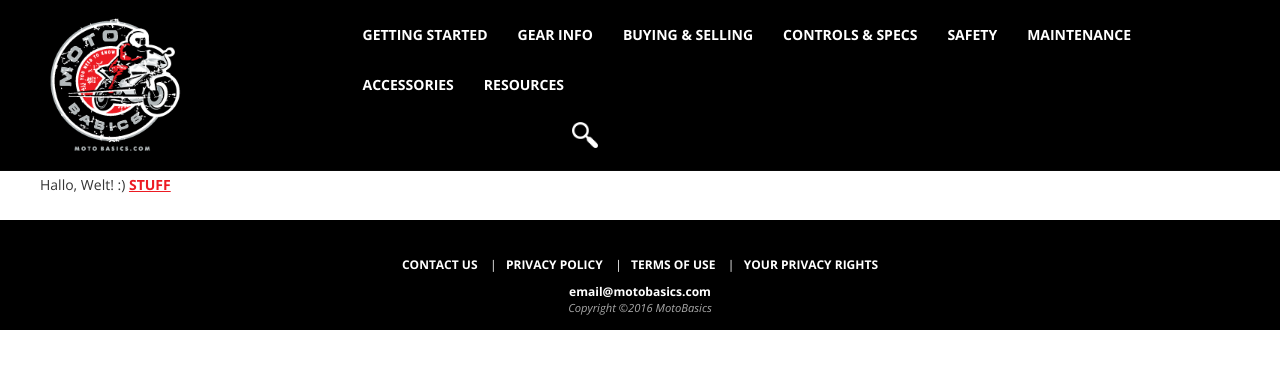
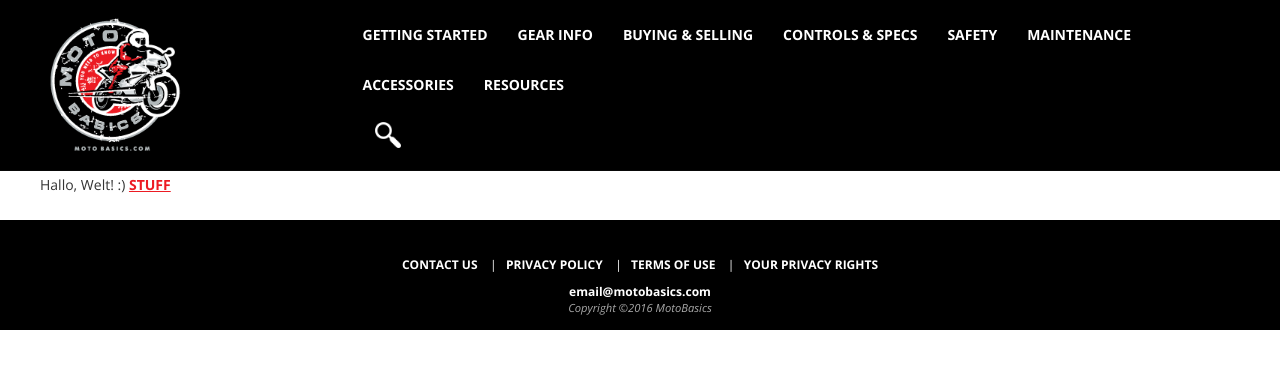
Before and after one commit to KushBasics/kushbasics.github.io, a Jekyll site: the page built from index.html, in a window 1280 px wide. Shown: the top 369 px of the page. Built offline with Jekyll 4.4.1, drawn with Linux system fonts in a browser that asks for light colours.

Commit message:
changes to css

```diff
--- a/_includes/navbar.html
+++ b/_includes/navbar.html
@@ -11,7 +11,7 @@
 
 		    		<div class="col-lg-3">
 						<div class="navbar-header">
-					      <a class="pull-left" href="/index"><div class="responsive hover logo"><img src="../images/logo.png"></div></a>
+					      <a  href="/index"><div class="responsive hover logo"><img src="../images/logo.png"></div></a>
 					    </div>
 		    		</div>
 
@@ -58,7 +58,7 @@
 				    </div>
 
 				    <div class="col-lg-3">
-					    <div class="pull-right">
+
 
 						    <div class="searchicon">
 						    	<img src="../images/search.png">
@@ -68,7 +68,7 @@
 
 							</div>
 
-					    </div>
+
 				    </div>
 
 		    	</div>
```
